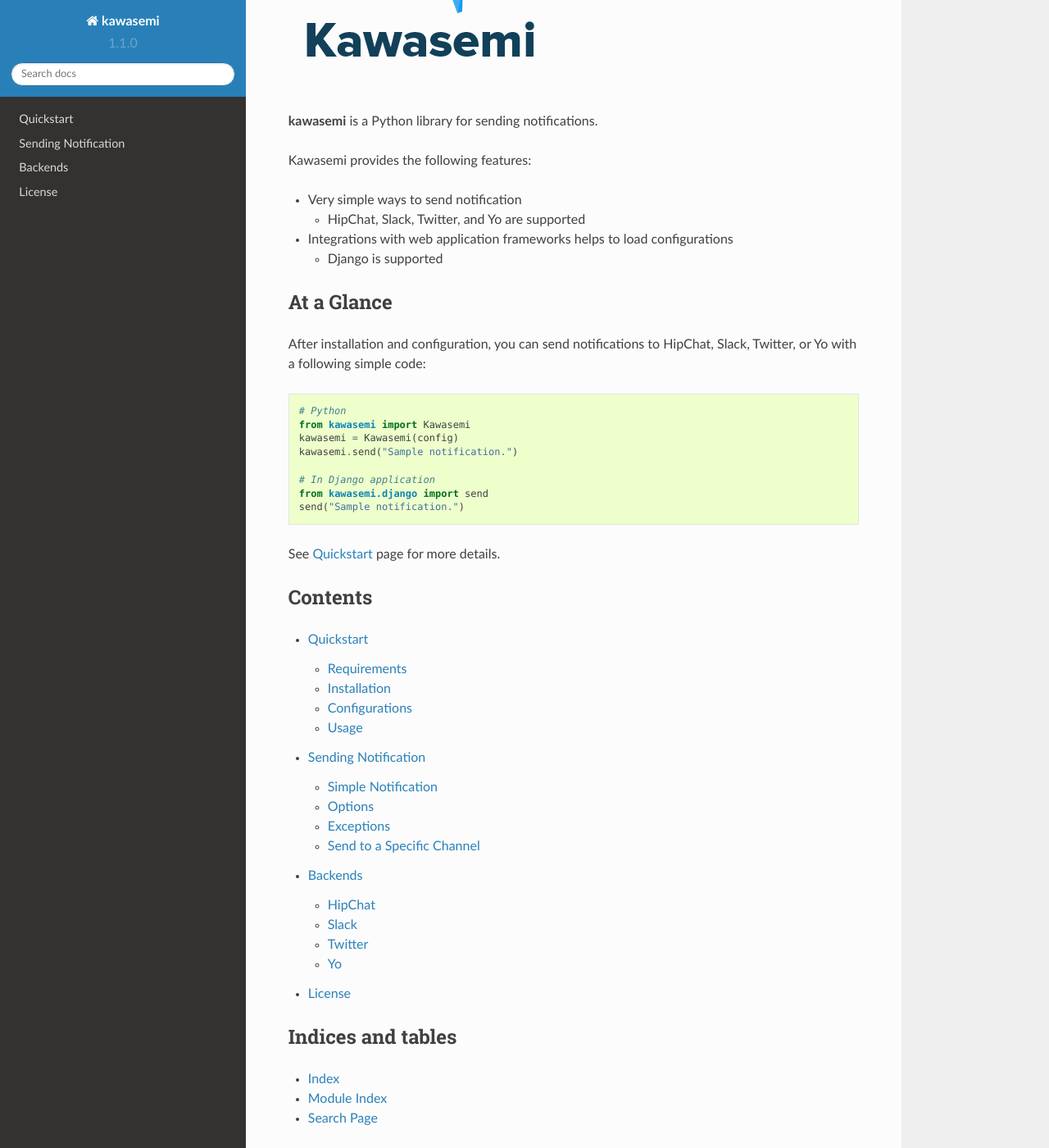
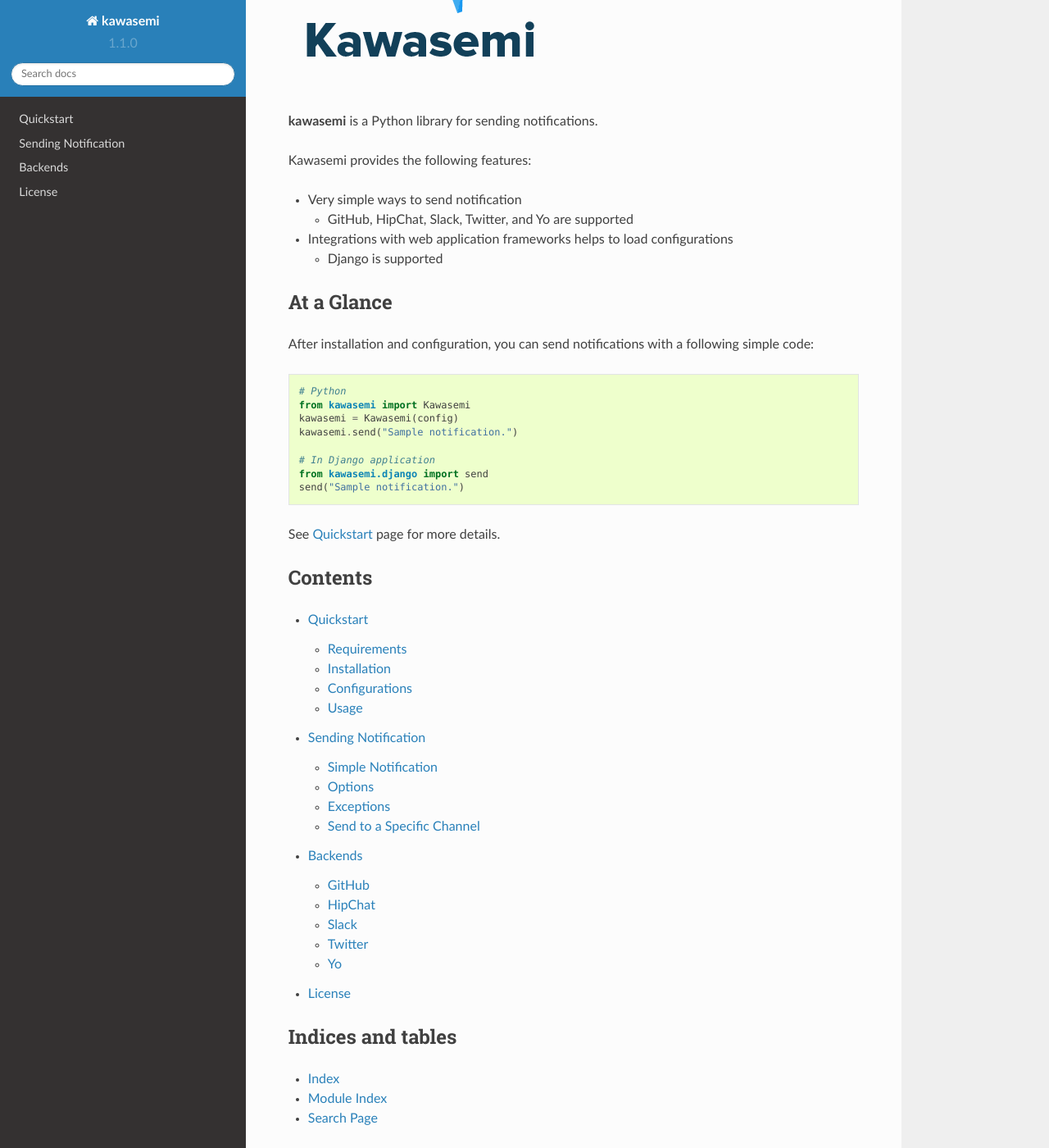
Before and after one commit to ymyzk/kawasemi, a Sphinx documentation site: the page built from docs/source/index.rst, in a window 1280 px wide and 1400 px high, scrolled down 369 px. Shown: the whole window at 82% size. Built offline with Sphinx 7.4.7 and the Read the Docs theme 2.0.0, drawn with Linux system fonts in a browser that asks for light colours.

Commit message:
Update documentations

```diff
--- a/README.rst
+++ b/README.rst
@@ -31,7 +31,7 @@
 
 * Very simple ways to send notification
 
-  * HipChat, Slack, Twitter, and Yo are supported
+  * GitHub, HipChat, Slack, Twitter, and Yo are supported
 
 * Integrations with web application frameworks helps to load configurations
 
@@ -42,8 +42,7 @@
 
 At a Glance
 -----------
-After installation and configuration, you can send notifications to HipChat,
-Slack, Twitter, or Yo with a following simple code:
+After installation and configuration, you can send notifications with a following simple code:
 
 .. code-block:: python
 
--- a/docs/source/backends/index.rst
+++ b/docs/source/backends/index.rst
@@ -5,6 +5,7 @@
 .. toctree::
    :maxdepth: 1
 
+   github
    hipchat
    slack
    twitter
--- a/docs/source/index.rst
+++ b/docs/source/index.rst
@@ -10,7 +10,7 @@
 
 * Very simple ways to send notification
 
-  * HipChat, Slack, Twitter, and Yo are supported
+  * GitHub, HipChat, Slack, Twitter, and Yo are supported
 
 * Integrations with web application frameworks helps to load configurations
 
@@ -18,8 +18,7 @@
 
 At a Glance
 -----------
-After installation and configuration, you can send notifications to HipChat,
-Slack, Twitter, or Yo with a following simple code:
+After installation and configuration, you can send notifications with a following simple code:
 
 .. code-block:: python
 
```
Also changed, not shown: docs/source/backends/github.rst (added, +46 -0 lines).
